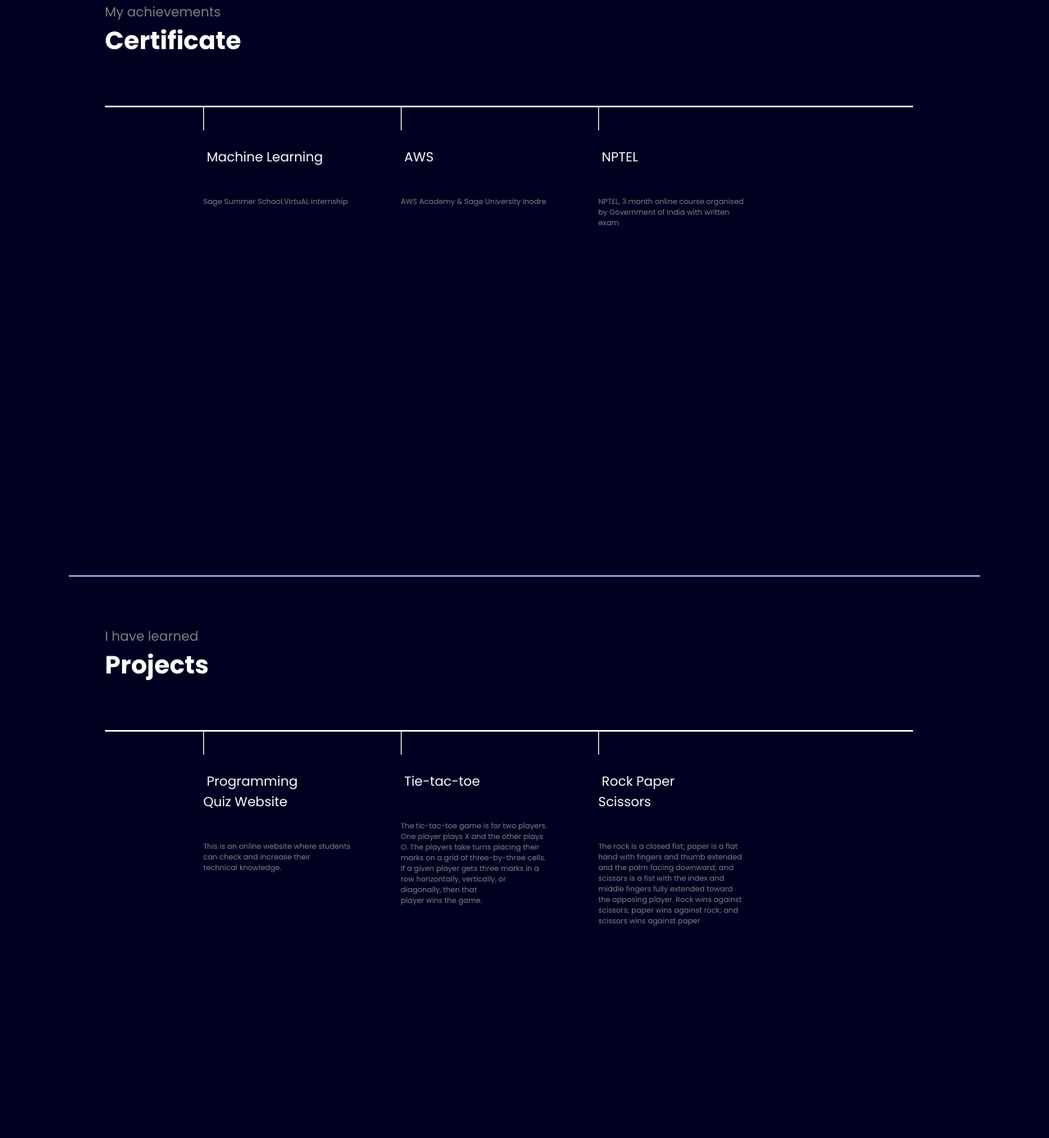
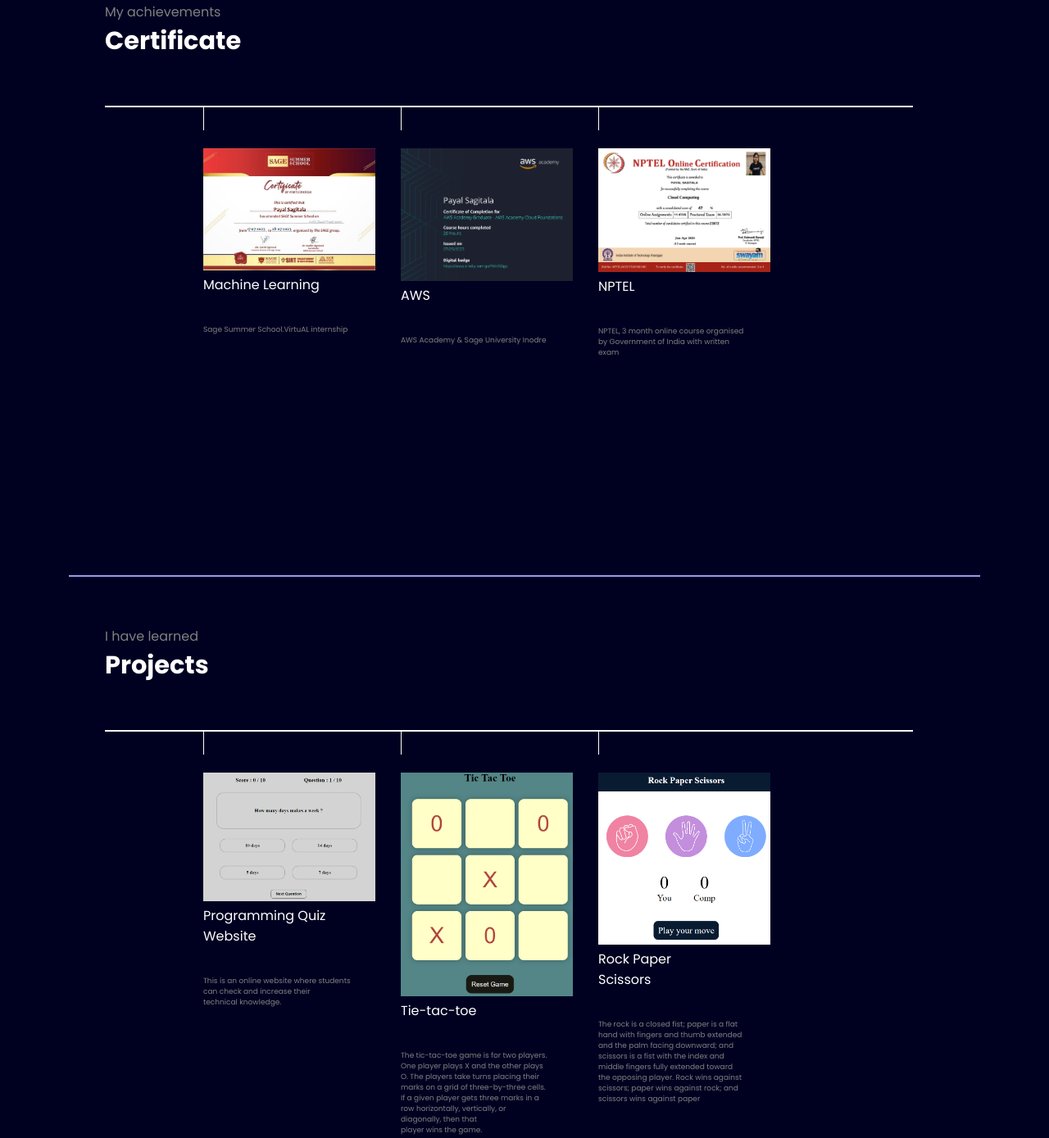
Before and after one commit to Adii232002/My-Portfolio, a plain HTML site: page index.html in a window 1280 px wide. Shown: the part 713-2102 px from the top of the page at 82% size. Drawn offline with nearby package versions, Linux system fonts and the light colour scheme; files whose address does not match are found by name.

Commit message:
Update index.html

```diff
--- a/index.html
+++ b/index.html
@@ -185,7 +185,7 @@
                 <div class="vertical">
 
                     <div class="vertical-title">
-                        <img class="image-top" src="machine learning.jpg" alt="">
+                        <img class="image-top" src="images/machine learning.jpg" alt="">
                         Machine Learning
                     </div>
                     <div class="vertical-desc">
@@ -195,7 +195,7 @@
                 <div class="vertical">
 
                     <div class="vertical-title">
-                        <img class="image-top" src="AWS_Academy_Cloud_Foundations.png" alt="">
+                        <img class="image-top" src="images/AWS_Academy_Cloud_Foundations.png" alt="">
                         AWS
                     </div>
                     <div class="vertical-desc">
@@ -205,7 +205,7 @@
                 <div class="vertical">
 
                     <div class="vertical-title">
-                        <img class="image-top" src="NPTEL.png" alt="">
+                        <img class="image-top" src="images/NPTEL.png" alt="">
                         NPTEL
                     </div>
                     <div class="vertical-desc">
@@ -227,7 +227,7 @@
                 <div class="vertical">
 
                     <div class="vertical-title">
-                        <img class="image-top" src="quiz.png" alt="">
+                        <img class="image-top" src="images/quiz.png" alt="">
                        Programming Quiz Website
                     </div>
                     <div class="vertical-desc">
@@ -237,7 +237,7 @@
                 <div class="vertical">
 
                     <div class="vertical-title">
-                        <img class="image-top" src="Tic Tac Toe.png" alt="">
+                        <img class="image-top" src="images/Tic Tac Toe.png" alt="">
                         Tie-tac-toe
                     </div>
                     <div class="vertical-desc">
@@ -247,7 +247,7 @@
                 <div class="vertical">
 
                     <div class="vertical-title">
-                        <img class="image-top" src="Stone Paper Scissors.png" alt="">
+                        <img class="image-top" src="images/Stone Paper Scissors.png" alt="">
                         Rock Paper Scissors
                     </div>
                     <div class="vertical-desc">
```
